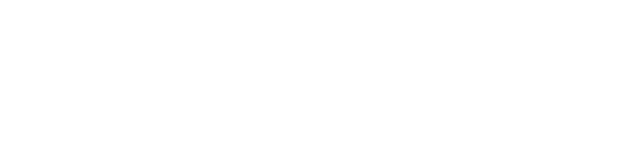
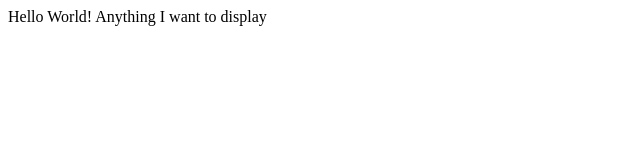
Before and after one commit to comeaudc/babysFirstHTML, a plain HTML site: page index.html in a window 1280 px wide. Shown: the whole page, without its empty margins (0-640 px from the left). Drawn offline with Linux system fonts and the light colour scheme.

Commit message:
Second Commit

```diff
--- a/index.html
+++ b/index.html
@@ -6,6 +6,7 @@
     <title>Dylan's Website</title>
 </head>
 <body>
-
+    Hello World!
+    Anything I want to display
 </body>
 </html>
```
